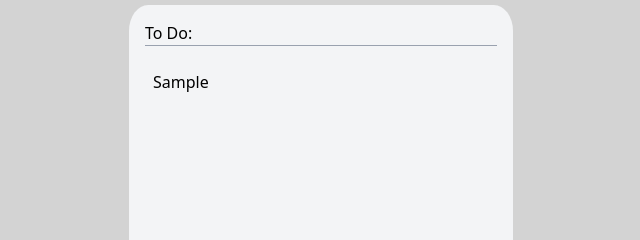
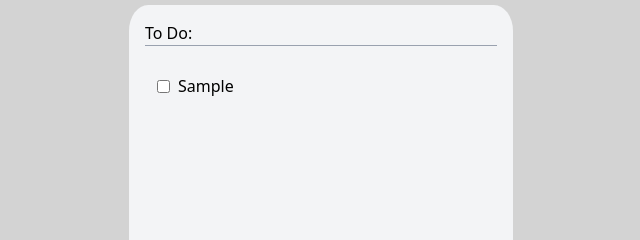
Before and after one commit to DerekBelloni/vanilla-reactivity-app, a website built with Vite: page index.html in a window 1280 px wide. Both pictures are taken after typing "Sample" into the empty fields and a click on the button "Add". Shown: the part 163-403 px from the top of the page, 319-959 px from the left. Built offline with nearby package versions, Linux system fonts and the light colour scheme.

Commit message:
refactored dependancyChange to set activeEffect to the effect being defined and not the function being handed in, sort of crucial to the whole reactivity premise I learned the hard way

```diff
--- a/src/main.js
+++ b/src/main.js
@@ -4,21 +4,32 @@ import { reactive, dependancyChange } from "./proxy/index.js";
 
 function renderTasks() {
     const taskDiv = document.getElementById('tasks');
+    taskDiv.addEventListener('click', completeTask);
     taskDiv.innerHTML = '';
-    state.forEach((task) => {
+    state.forEach((task, index) => {
         const newDiv = document.createElement("div");
+        newDiv.dataset.id = index + 1;
+        const checkboxElmt = document.createElement("input");
+        checkboxElmt.type = "checkbox";
         const taskName = document.createTextNode(task.name);
         if (task.complete) {
             newDiv.style.textDecoration = 'line-through';
         }
-
+        newDiv.className = "task-div";
+        newDiv.appendChild(checkboxElmt);
         newDiv.appendChild(taskName);
         const currentDiv = document.getElementById('tasks');
         currentDiv.appendChild(newDiv);
     });
 }
 
-function completeTask() {
+function completeTask(event) {
+    const taskID = event.target.parentElement.dataset.id;
+    console.log('taskID:', taskID, 'state:', state);
+    if (taskID !== null) {
+        const completedTask = state[taskID - 1];
+        completedTask.complete = true;
+    }
 }
 
 function createTask() {
--- a/src/proxy/index.js
+++ b/src/proxy/index.js
@@ -41,7 +41,7 @@ function trigger(target, prop) {
 
 function dependancyChange(fn) {
     let effect = () => {
-        activeEffect = fn;
+        activeEffect = effect;
         fn();
         activeEffect = null;
     }
--- a/src/style.css
+++ b/src/style.css
@@ -26,3 +26,11 @@ body {
     border-radius: 0px 20px 20px 0px;
     padding-right: 1em;
 }
+
+.task-div {
+    align-items: center;
+    display: flex;
+    gap: 0.50rem;
+    padding: 0.25rem;
+    margin-bottom: 0.1rem;
+}
```
